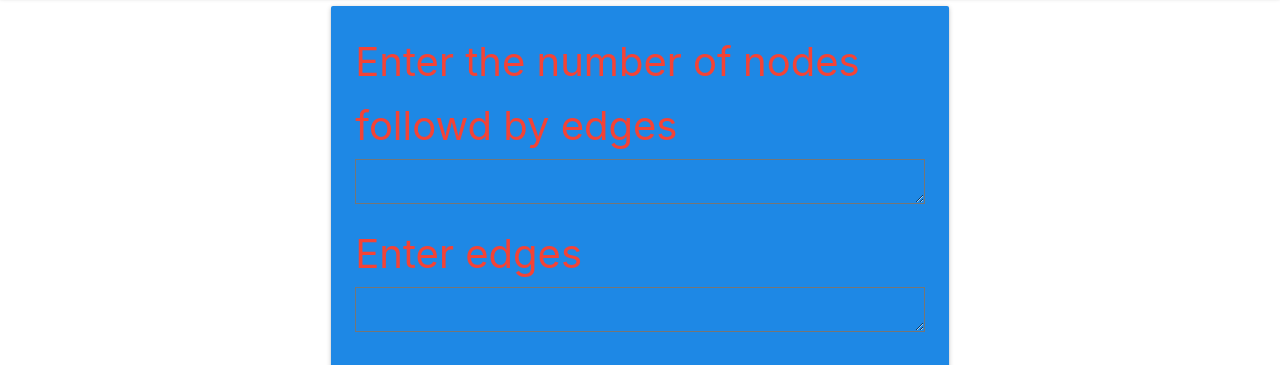
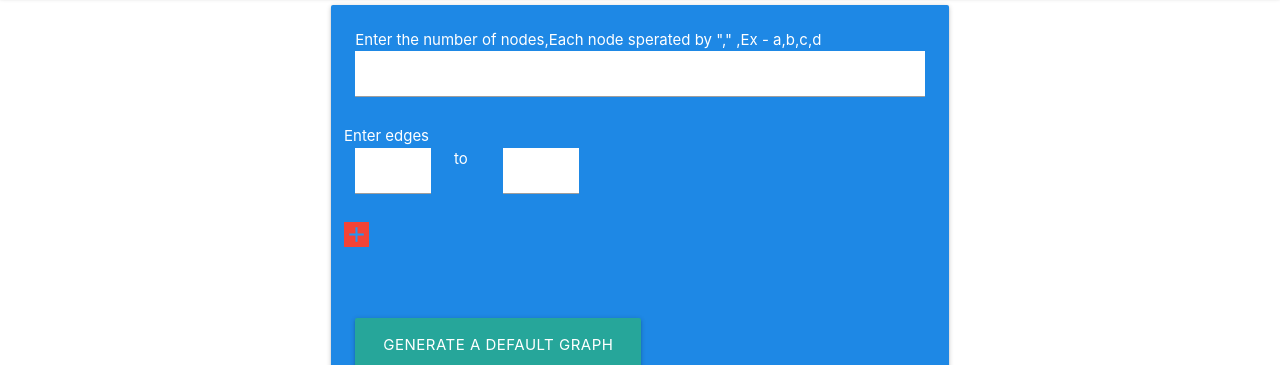
Before and after one commit to gagan2005/Graphvisualiser, a plain HTML site: page interface.html in a window 1280 px wide. Shown: the part 67-432 px from the top of the page. Drawn offline with Linux system fonts and the light colour scheme.

Commit message:
improving interface

```diff
--- a/interface.html
+++ b/interface.html
@@ -1,14 +1,15 @@
 <!DOCTYPE html>
 <html>
+
 <head>
     <!--Import Google Icon Font-->
     <link href="https://fonts.googleapis.com/icon?family=Material+Icons" rel="stylesheet">
     <!--Import materialize.css-->
-      <link type="text/css" rel="stylesheet" href="materialize/css/materialize.min.css"  media="screen,projection"/>
+    <link type="text/css" rel="stylesheet" href="materialize/css/materialize.min.css" media="screen,projection" />
     <link href="main.css" rel="stylesheet">
     <!--Let browser know website is optimized for mobile-->
     <link href="https://fonts.googleapis.com/css?family=Permanent+Marker&display=swap" rel="stylesheet">
-      <meta name="viewport" content="width=device-width, initial-scale=1.0"/>
+    <meta name="viewport" content="width=device-width, initial-scale=1.0" />
 </head>
 
 <body>
@@ -20,19 +21,36 @@
     <div class="nav-wrapper">
         <a href="#" class="brand-logo center">GraphVisualiser</a>
     </div>
+</nav>
 <div class="row main valign-wrapper">
     <div class="col s3"></div>
     <div class="col s6">
         <div class="card blue darken-1">
-        <div class="card-content red-text">
+            <div class="card-content white-text">
                 <!--Content to be added here-->
-            Enter the number of nodes followd by edges
-           <textarea>
-           </textarea>
+                <div class="row">
+                    <div class="col s12">
+                        Enter the number of nodes,Each node sperated by "," ,Ex - a,b,c,d
+                        <input type="text" class="nodesin">
+                    </div>
+                </div>
+                <div class="row edgee">
                     Enter edges
-           <textarea class="edges">
-           </textarea>
-           <h4>OR
+                    <br>
+
+                    <div class="col s2">
+
+                        <input class="v1" type="text">
+                    </div>
+                    <div class="col s1">
+                        to
+                    </div>
+                    <div class="col s2"> <input class="v1" type="text"></div>
+                </div>
+                <div class="row">
+                    <i class="material-icons red addbtn blue-text">add</i>
+                </div>
+
                 <br>
                 <br>
                 <a class="waves-effect waves-light btn-large">Generate a default graph</a>
--- a/main.css
+++ b/main.css
@@ -1,38 +1,41 @@
-body
-{
+body {}
 
-    font-size: 40px;
-}
-.surf
-{
-
+.surf {
     border-bottom: 2px solid black;
     height: 80vh;
 }
-.main
-{
+
+.main {
     margin: auto;
-    height: 70vh;
 }
-.selectt
-{
-    display: inline;
 
-
-}
-span
-{
-
-    font-size: 50px !important;
-}
-p{
+.selectt {
     display: inline;
 }
-.startt,.restartt
-{
+
+p {
+    display: inline;
+}
+
+.startt,
+.restartt {
     margin: 10px;
 }
 
-{
+.nodesin,
+.edgesin {
+    background-color: white !important;
+}
 
+input {
+    background-color: white !important;
 }
+
+.addbtn {
+    width: auto;
+    font-size: 25px;
+}
+
+.edgee {
+    font: 100;
+}
```
Lines whose indentation alone changed are shown as unchanged.
